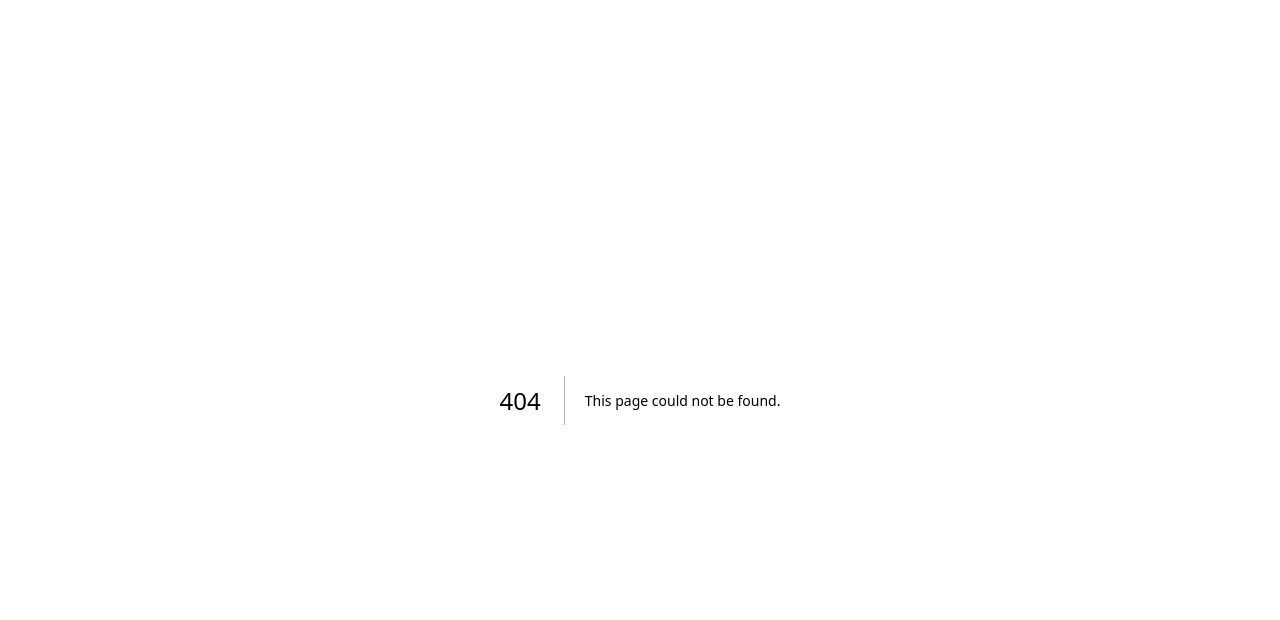
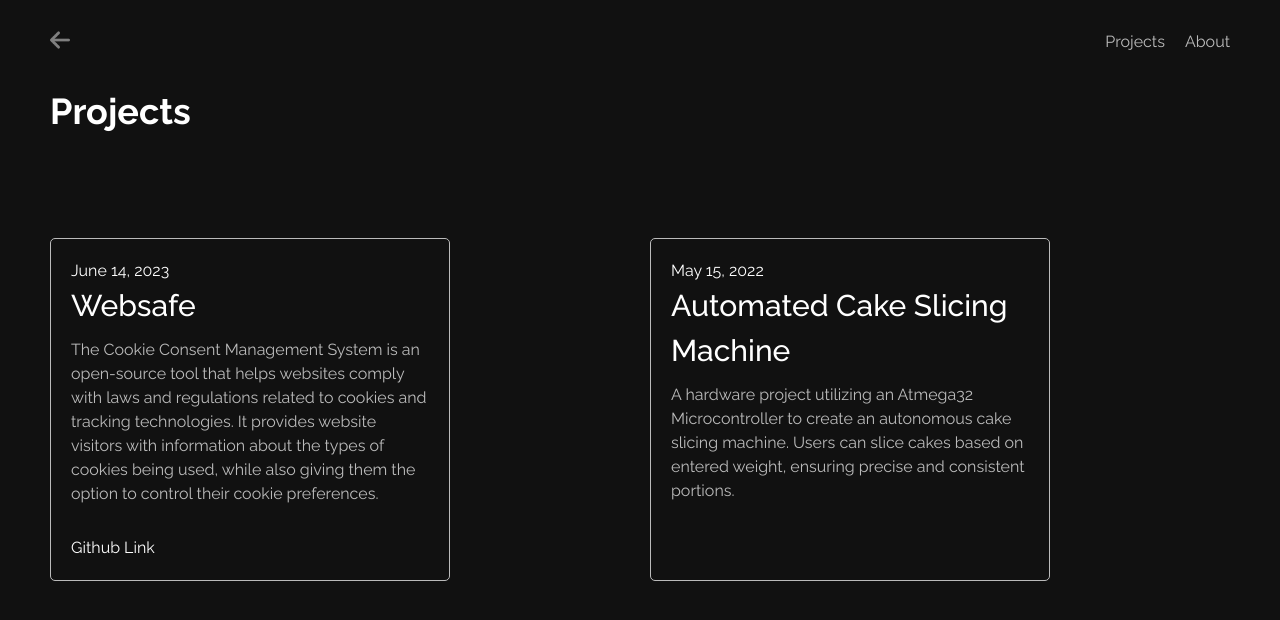
Before and after one commit to lakshankd/Portfolio, a Next.js app: page /projects in a window 1280 px wide. Before the commit this address had no page. Shown: the top 620 px of the page. Built offline with nearby package versions, Linux system fonts and the light colour scheme.

Commit message:
Adding projects page.

```diff
--- a/src/app/globals.css
+++ b/src/app/globals.css
@@ -11,7 +11,6 @@
 html,
 body {
   max-width: 100vw;
-  width: 100%;
   overflow-x: hidden;
   background-color: #111;
   color: #bbb;
--- a/src/app/page.js
+++ b/src/app/page.js
@@ -1,11 +1,15 @@
 import Image from "next/image";
 import styles from "./page.module.css";
+import Link from "next/link";
 
 export default function Home() {
   return (
     <div className={styles.container}>
       <div className={styles.btnContainer}>
-        <button className={styles.btn}>Projects</button>
+        <Link href="/projects">
+          <button className={styles.btn}>Projects</button>
+        </Link>
+
         <button className={styles.btn}>About</button>
       </div>
       <h1 className={styles.title}>dominiclakshan</h1>
--- a/src/app/page.module.css
+++ b/src/app/page.module.css
@@ -36,6 +36,10 @@
   padding: 5px;
 }
 
+.btn:hover {
+  color: white;
+}
+
 .title {
   font-size: 10vw;
   color: white;
--- /dev/null
+++ b/src/app/projects/page.js
@@ -0,0 +1,33 @@
+import Navbar from "@/components/navbar/Navbar";
+import React from "react";
+import styles from "./page.module.css";
+import ProjectCard from "@/components/project-card/ProjectCard";
+
+export default function Projetcs() {
+  const projects = [
+    {
+      id: 1,
+      date: "June 14, 2023",
+      name: "Websafe",
+      desc: "The Cookie Consent Management System is an open-source tool that helps websites comply with laws and regulations related to cookies and tracking technologies. It provides website visitors with information about the types of cookies being used, while also giving them the option to control their cookie preferences.",
+      link: "https://github.com/Team-Infolinx",
+    },
+    {
+      id: 2,
+      date: "May 15, 2022",
+      name: "Automated Cake Slicing Machine",
+      desc: "A hardware project utilizing an Atmega32 Microcontroller to create an autonomous cake slicing machine. Users can slice cakes based on entered weight, ensuring precise and consistent portions.",
+    },
+  ];
+  return (
+    <div className={styles.container}>
+      <Navbar />
+      <h3 className={styles.title}>Projects</h3>
+      <div className={styles.projectContainer}>
+        {projects.map((project) => (
+          <ProjectCard project={project} />
+        ))}
+      </div>
+    </div>
+  );
+}
--- /dev/null
+++ b/src/app/projects/page.module.css
@@ -0,0 +1,32 @@
+.container {
+  width: 100vw;
+  padding: 0 50px 100px 50px;
+}
+
+.title {
+  font-size: 36px;
+  color: white;
+  font-weight: 700;
+  margin-bottom: 20px;
+}
+
+@keyframes slideInFromBottom {
+  0% {
+    transform: translateY(100%);
+    opacity: 0;
+  }
+
+  100% {
+    transform: translateY(0);
+    opacity: 1;
+  }
+}
+
+.projectContainer {
+  animation: slideInFromBottom 2s ease-out;
+  margin-top: 100px;
+  display: grid;
+  grid-template-columns: repeat(auto-fit, minmax(300px, 1fr));
+  gap: 20px;
+  margin-bottom: 100px;
+}
--- /dev/null
+++ b/src/components/navbar/Navbar.js
@@ -0,0 +1,20 @@
+import React from "react";
+import styles from "./navbar.module.css";
+import Image from "next/image";
+import Link from "next/link";
+
+export default function Navbar() {
+  return (
+    <nav className={styles.container}>
+      <div>
+        <Link href="/">
+          <Image src="/arrow.png" width={20} height={20} alt="arrow-btn" />
+        </Link>
+      </div>
+      <div className={styles.btnContainer}>
+        <button className={styles.btn}>Projects</button>
+        <button className={styles.btn}>About</button>
+      </div>
+    </nav>
+  );
+}
--- /dev/null
+++ b/src/components/navbar/navbar.module.css
@@ -0,0 +1,20 @@
+.container {
+  display: flex;
+  flex-direction: row;
+  padding: 30px 0;
+  justify-content: space-between;
+}
+
+.btnContainer {
+  display: flex;
+  gap: 20px;
+}
+
+.btn {
+  background-color: #111;
+  cursor: pointer;
+}
+
+.btn:hover {
+  color: white;
+}
--- /dev/null
+++ b/src/components/project-card/ProjectCard.js
@@ -0,0 +1,20 @@
+import React from "react";
+import styles from "./projectcard.module.css";
+import Link from "next/link";
+
+export default function ProjectCard({ project }) {
+  return (
+    <div className={styles.container}>
+      <span className={styles.date}>{project.date}</span>
+      <h4 className={styles.title}>{project.name}</h4>
+      <p className={styles.desc}>{project.desc}</p>
+      {project.link ? (
+        <Link href={project.link}>
+          <span className={styles.link}>Github Link</span>
+        </Link>
+      ) : (
+        ""
+      )}
+    </div>
+  );
+}
--- /dev/null
+++ b/src/components/project-card/projectcard.module.css
@@ -0,0 +1,29 @@
+.container {
+  max-width: 400px;
+  border: solid;
+  border-width: 1px;
+  border-radius: 5px;
+  border-color: lightgray 0.5;
+  padding: 20px;
+  background-image: linear-gradient(45, #111, rgb(211 211 211));
+}
+
+.date {
+  color: white;
+  padding-bottom: 5px;
+}
+
+.title {
+  color: white;
+  font-size: 30px;
+  font-weight: 500;
+  padding-bottom: 10px;
+}
+
+.desc {
+  padding-bottom: 30px;
+}
+
+.link {
+  color: white;
+}
```
Also changed, not shown: public/arrow.png (added).
